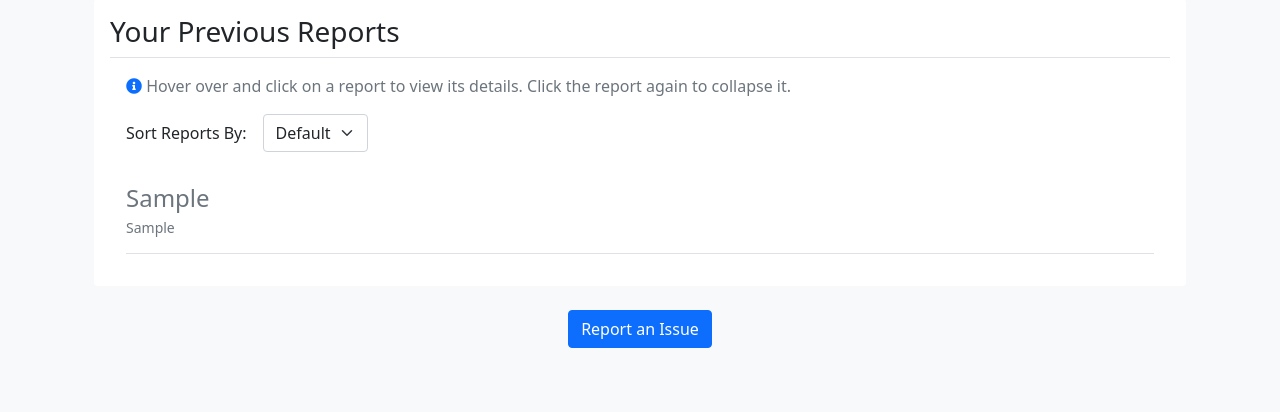
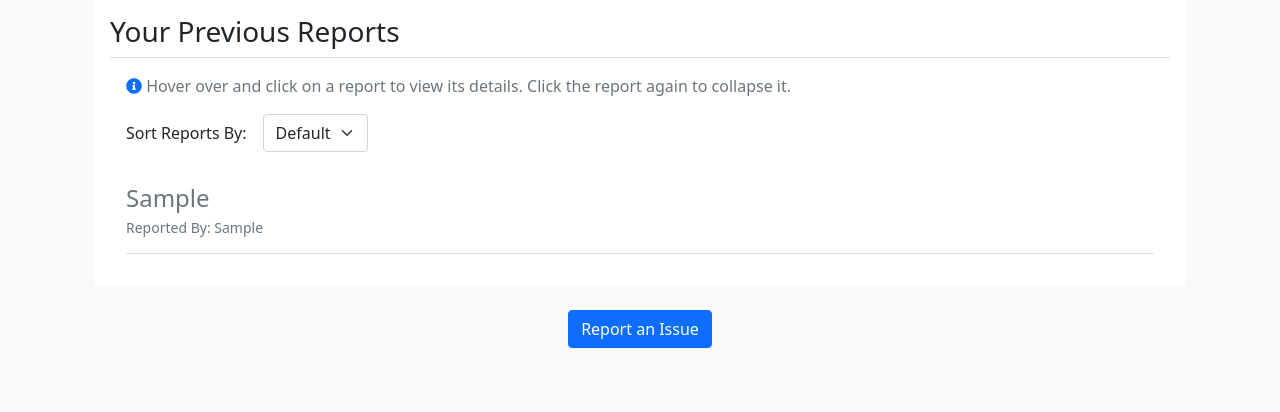
Before and after one commit to artiehumphreys/WhistleblowerApp, a Django app: template users/templates/users/profile.html in a window 1280 px wide. Shown: the part 121-533 px from the top of the page. Run offline with Django 3.2, Linux system fonts and the light colour scheme; the template is opened without the code that fills it: most values are stand-ins (such as "Sample title", 1, 10 or a date in 2020); some libraries are stand-ins or nearby versions.

Commit message:
Added Reported By tag

```diff
--- a/users/templates/users/profile.html
+++ b/users/templates/users/profile.html
@@ -82,7 +82,7 @@
                 <div class="rounded box-shadow" onclick="toggleDropdown(this)">
                     <p class="media-body pb-3 mb-0 small lh-125 border-bottom border-gray h1">
                         <strong class="d-block text-gray-dark h4">{{ submission_data.1 }}</strong>
-                        {{ submission_data.2 }}
+                        Reported By: {{ submission_data.2 }}
                     </p>
                 </div>
             <div class="dropdown-content">
--- a/users/views.py
+++ b/users/views.py
@@ -24,7 +24,7 @@ def profile(request):
             file_key = item['Key']
             if "uploads/" in file_key:
                 continue
-            url = str(file_key).replace(' ', '_').replace('(', '').replace(')', '').replace('=','').replace('+', '')
+            url = str(file_key).replace(' ', '_').replace('(', '').replace(')', '').replace('=','').replace('+', '').replace('#', '')
             idx = url.find('_')
             url = url [idx+1:]
             metadata_response = s3.head_object(Bucket='b29-whistleblower', Key=file_key)
```
